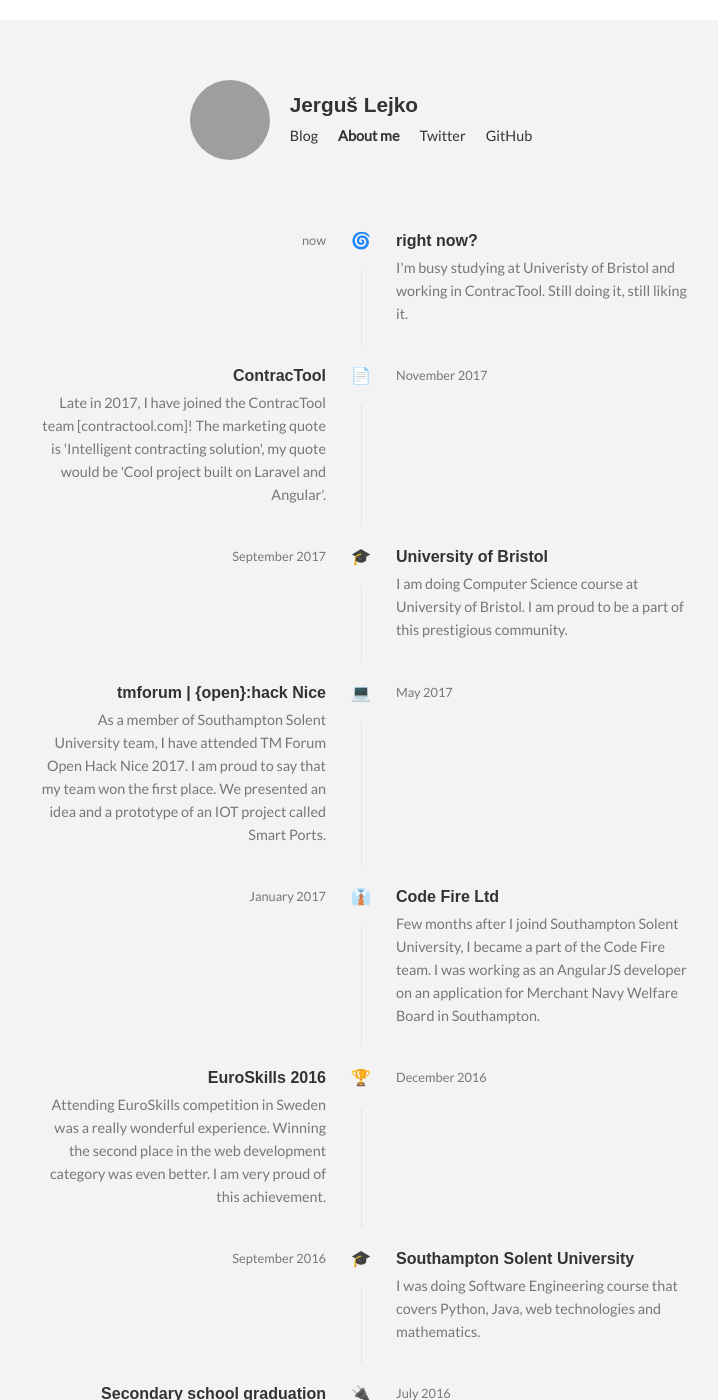
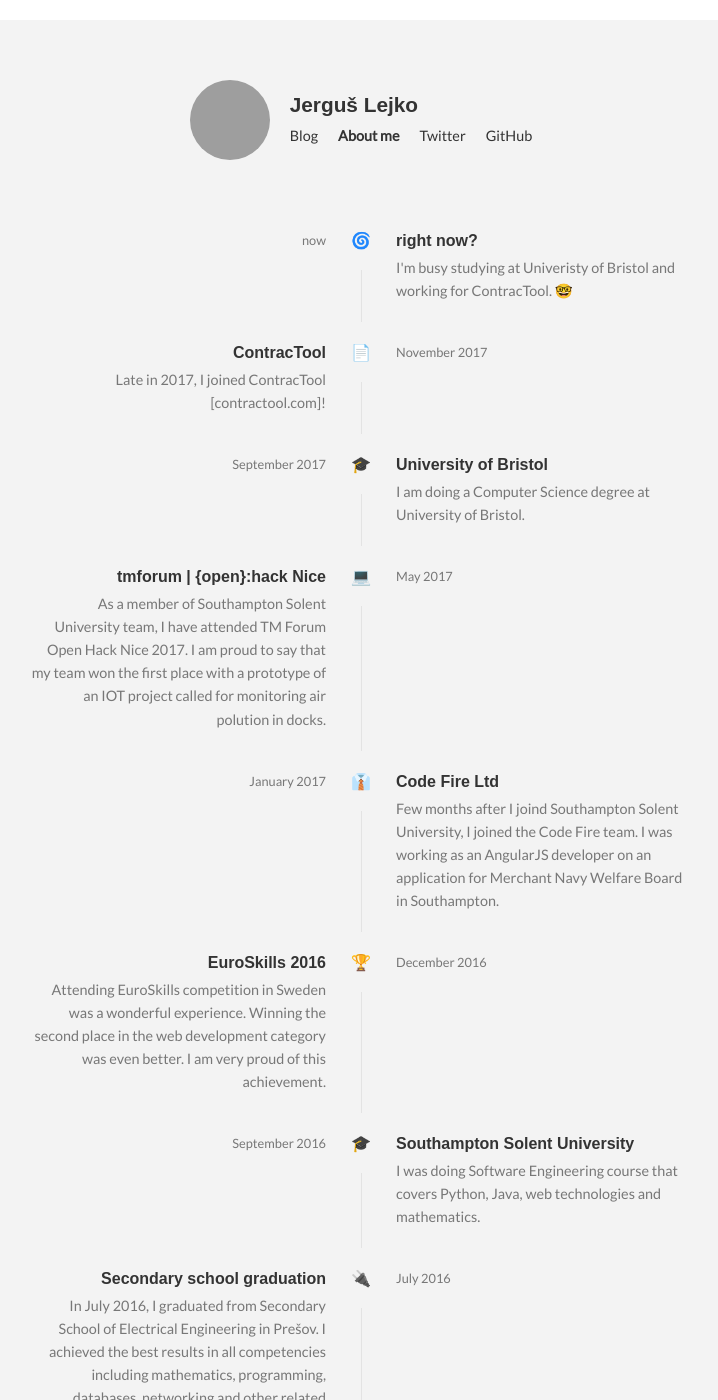
Before and after one commit to jerguslejko/website, a Jekyll site: the page built from about.html, in a window 1280 px wide and 1400 px high. Shown: the whole window, without its empty margins (279-997 px from the left). Built offline with Jekyll 4.4.1, drawn with Linux system fonts in a browser that asks for light colours; some web fonts are replaced; grey boxes are pictures that could not be loaded.

Commit message:
Update achievements.json

```diff
--- a/_data/achievements.json
+++ b/_data/achievements.json
@@ -4,42 +4,42 @@
         "icon": "🌀",
         "event": "right now?",
         "slug": "now",
-        "description": "I'm busy studying at Univeristy of Bristol and working in ContracTool. Still doing it, still liking it."
+        "description": "I'm busy studying at Univeristy of Bristol and working for ContracTool. 🤓"
     },
     {
         "date": "November 2017",
         "icon": "📄",
         "event": "ContracTool",
         "slug": "contractool-2017",
-        "description": "Late in 2017, I have joined the ContracTool team [contractool.com]! The marketing quote is 'Intelligent contracting solution', my quote would be 'Cool project built on Laravel and Angular'."
+        "description": "Late in 2017, I joined ContracTool [contractool.com]!"
     },
     {
         "date": "September 2017",
         "icon": "🎓",
         "event": "University of Bristol",
         "slug": "bristol-2017",
-        "description": "I am doing Computer Science course at University of Bristol. I am proud to be a part of this prestigious community."
+        "description": "I am doing a Computer Science degree at University of Bristol."
     },
     {
         "date": "May 2017",
         "icon": "💻",
         "event": "tmforum | {open}:hack Nice",
         "slug": "open-hack-nice-2017",
-        "description": "As a member of Southampton Solent University team, I have attended <i>TM Forum Open Hack Nice 2017</i>. I am proud to say that my team won <strong>the first place</strong>. We presented an idea and a prototype of an IOT project called Smart Ports."
+        "description": "As a member of Southampton Solent University team, I have attended <i>TM Forum Open Hack Nice 2017</i>. I am proud to say that my team won <strong>the first place</strong> with a prototype of an IOT project called for monitoring air polution in docks."
     },
     {
         "date": "January 2017",
         "icon": "👔",
         "event": "Code Fire Ltd",
         "slug": "code-fire-2017",
-        "description": "Few months after I joind Southampton Solent University, I became a part of the Code Fire team. I was working as an AngularJS developer on an application for Merchant Navy Welfare Board in Southampton."
+        "description": "Few months after I joind Southampton Solent University, I joined the Code Fire team. I was working as an AngularJS developer on an application for Merchant Navy Welfare Board in Southampton."
     },
     {
         "date": "December 2016",
         "icon": "🏆",
         "event": "EuroSkills 2016",
         "slug": "euroskills-2016",
-        "description": "Attending EuroSkills competition in Sweden was a really wonderful experience. Winning the <strong>second</strong> place in the web development category was even better. I am very proud of this achievement."
+        "description": "Attending EuroSkills competition in Sweden was a wonderful experience. Winning the <strong>second</strong> place in the web development category was even better. I am very proud of this achievement."
     },
     {
         "date": "September 2016",
```
